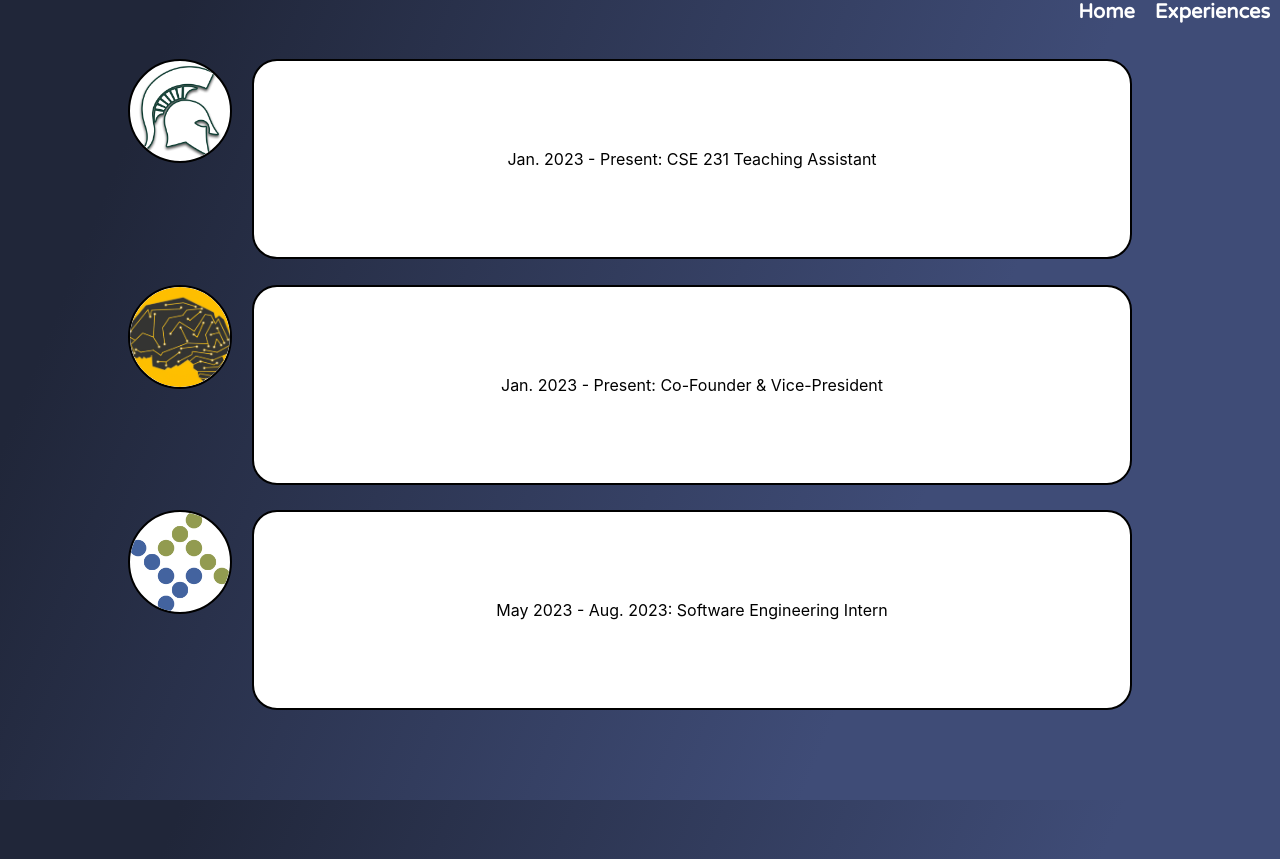
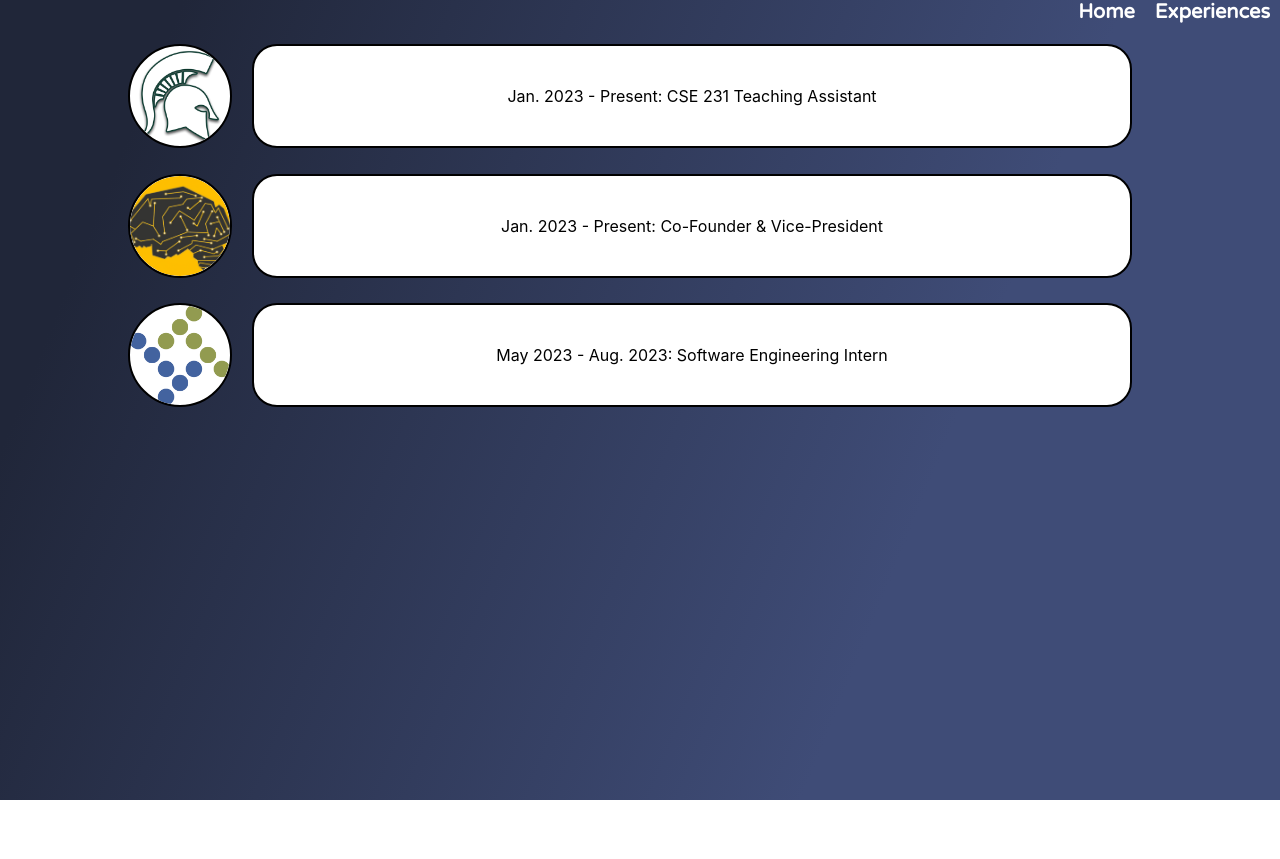
Before and after one commit to shaheerkhan8476/Website, a React (Create React App) app: page /experiences in a window 1280 px wide. After the commit the page ends 800 px from the top, so only its background shows below. Built offline with nearby package versions, Linux system fonts and the light colour scheme; a web font is replaced by a local one.

Commit message:
Fixed extra div to the pages

```diff
--- a/src/components/NavigationBar.module.css
+++ b/src/components/NavigationBar.module.css
@@ -4,6 +4,7 @@
     justify-content: center;
     align-items: center;
     height: 100vh;
+
 }
 
 .mainContainer {
--- a/src/screens/ExperienceScreen.js
+++ b/src/screens/ExperienceScreen.js
@@ -6,7 +6,7 @@
 import tyler from "./tyler.png";
 function ExperienceScreen() {
   return (
-    <>
+    <div>
       <NavigationBar />
       <div className={styles.timeline}>
         <div className={styles.cardRow}>
@@ -43,7 +43,7 @@
           </div>
         </div>
       </div>
-    </>
+    </div>
   );
 }
 
--- a/src/screens/ExperienceScreen.module.css
+++ b/src/screens/ExperienceScreen.module.css
@@ -3,7 +3,7 @@
 }
 
 .timeline {
-    margin-top: 35px;
+    margin-top: 20px;
     display: flex;
     flex-direction: column;
     height: 100%;
--- a/src/screens/HomeScreen.js
+++ b/src/screens/HomeScreen.js
@@ -10,7 +10,7 @@
 import firstPic from "./firstPic.png";
 function HomeScreen() {
   return (
-    <>
+
       <div className={styles.main}>
         <video
           autoPlay
@@ -68,7 +68,7 @@
         </div>
 
       </div>
-    </>
+
   );
 }
 
```
